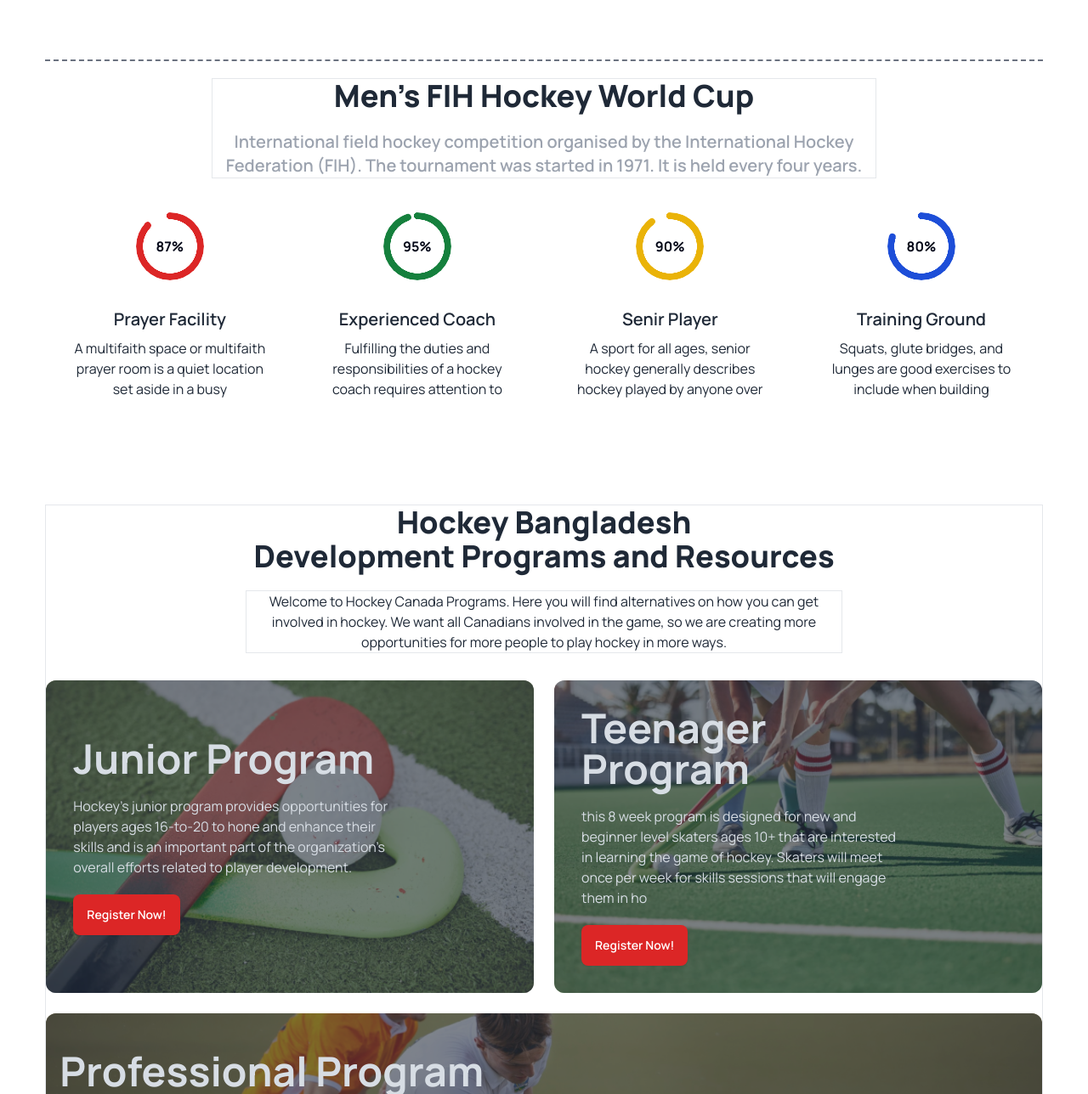
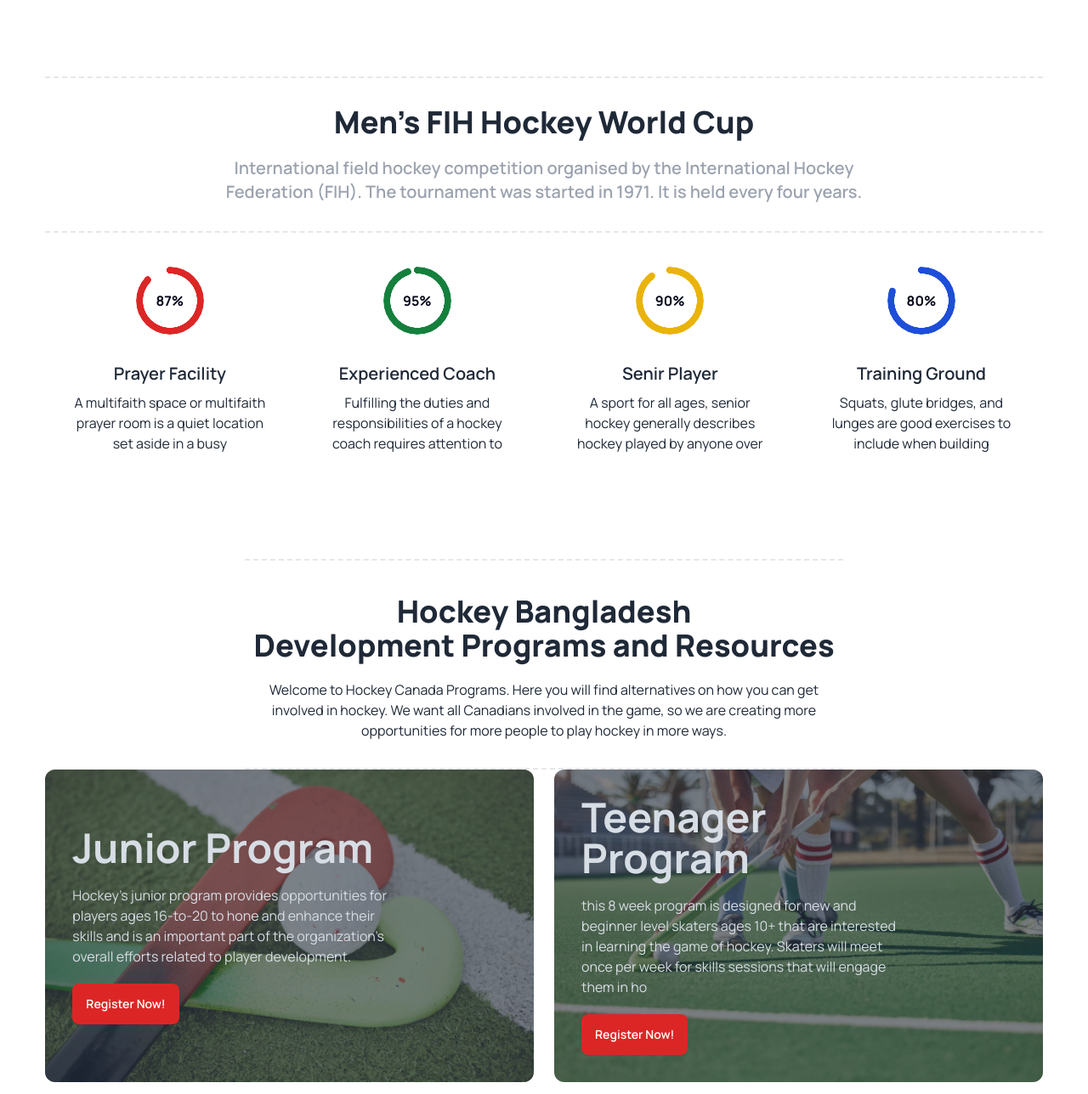
Before and after one commit to Suhan26/Assignment-3, a plain HTML site: page index.html in a window 1280 px wide. Shown: the part 760-2048 px from the top of the page at 85% size. Drawn offline with nearby package versions, Linux system fonts and the light colour scheme.

Commit message:
responsibe test 2

```diff
--- a/index.html
+++ b/index.html
@@ -98,11 +98,13 @@
 </header>
    <main>
     <!-- mens FIH hockey world cup  -->
-    <article class=" lg:pb-7 lg:w-full lg:border-t-gray-500 lg:border-gray-600 lg:border-dashed   sm:border-t-2 py-5 sm:border-gray-600 sm:border-dashed">
-      <section class=" lg:w-8/12  m-auto text-center border  ">
+    <article class=" lg:pb-7 lg:w-full  py-5 ">
+      <div class="m-auto text-center border-y-2 border-dashed  ">
+      <section class="m-auto py-8 lg:w-8/12  ">
          <h1 class="text-4xl font-extrabold mb-5">Men's FIH Hockey World Cup</h1>
           <p class="text-gray-400 text-xl font-semibold ">International field hockey competition organised by the International Hockey Federation (FIH). The tournament was started in 1971. It is held every four years.</p>
       </section>
+    </div>
          <!-- card   -->
        <section class="lg:flex flex-row">
         <div class="card  bg-base-100 ">
@@ -146,10 +148,10 @@
        </section>
     </article>
     <!-- programm section  -->
-    <article class="mt-16 border mb-16">
-         <section class="lg:w-3/5 lg:m-auto text-center mt-16 ">
+    <article class="mt-16  mb-16">
+         <section class="lg:w-3/5 lg:m-auto text-center lg:mt-16 sm:mt-4 border-y-2 border-dashed mb-10 pt-10">
           <h1 class="font-extrabold text-4xl">Hockey Bangladesh <br> Development Programs and Resources</h1>
-          <p class="mt-5 border mb-8">Welcome to Hockey Canada Programs. Here you will find alternatives on how you can get involved in hockey. We want all Canadians involved in the game, so we are creating more opportunities for more people to play hockey in more ways.</p>
+          <p class="mt-5  mb-8">Welcome to Hockey Canada Programs. Here you will find alternatives on how you can get involved in hockey. We want all Canadians involved in the game, so we are creating more opportunities for more people to play hockey in more ways.</p>
          </section>
          <!-- card  -->
          <section class="grid gap-6 lg:grid-cols-2 grid-rows-2">
@@ -194,7 +196,7 @@
      </section>
     </div>
      <!-- card  -->
-     <section class="grid lg:grid-cols-2 lg:grid-rows-3 lg:gap-5 sm:grid-cols-1 sm:grid-rows-7  sm:gap-5">
+     <section class="grid lg:grid-cols-2 lg:grid-rows-3 lg:gap-5 sm:grid-cols-1 sm:grid-rows-6  sm:gap-5">
 
         <div class="card sm:pb-4  flex border-2 rounded-3xl lg:flex-row sm:flex-col gap-4 sm:justify-center sm:items-center sm:gap-4">
           <img src="Images/5.png" class="sm:w-10/12 mt-4 rounded-lg " />
```
